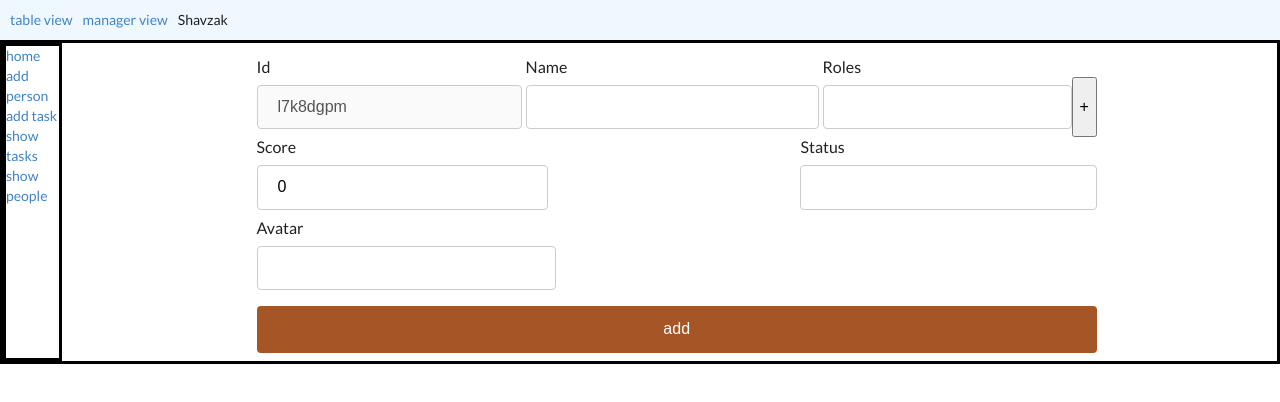
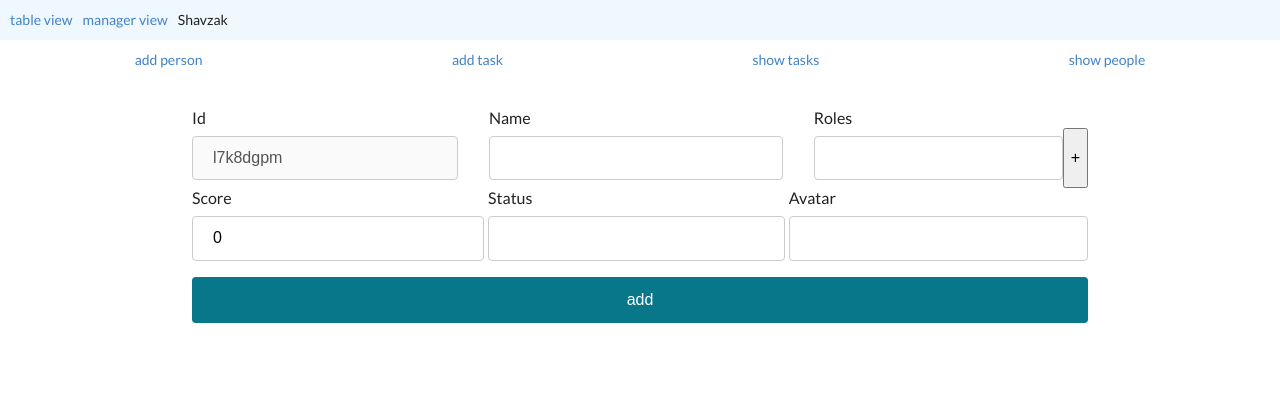
Before and after one commit to yuval-herman/shavazak, a React (Create React App) app in the folder client/: page /tablemanager/addperson in a window 1280 px wide. Shown: the top 402 px of the page. Built offline with nearby package versions, Linux system fonts and the light colour scheme.

Commit message:
added some styling to this grey project :)

```diff
--- a/client/public/index.html
+++ b/client/public/index.html
@@ -5,7 +5,10 @@
 		<link rel="icon" href="%PUBLIC_URL%/favicon.ico" />
 		<meta name="viewport" content="width=device-width, initial-scale=1" />
 		<meta name="theme-color" content="#000000" />
-    <meta name="description" content="Web site created using create-react-app" />
+		<meta
+			name="description"
+			content="Web site created using create-react-app"
+		/>
 		<link
 			rel="stylesheet"
 			href="https://cdnjs.cloudflare.com/ajax/libs/semantic-ui/2.4.1/semantic.min.css"
--- a/client/src/TableManager/TableManager.module.scss
+++ b/client/src/TableManager/TableManager.module.scss
@@ -1,11 +1,15 @@
 .main {
-	border: solid black;
 	display: flex;
+	flex-direction: column;
 	gap: 1rem;
 }
 
 .sidebar {
-	border: solid black;
+	width: 100%;
+	padding: 10px;
 	display: flex;
-	flex-direction: column;
+	justify-content: space-around;
+	* {
+		border-color: black;
+	}
 }
--- a/client/src/TableManager/TableManager.tsx
+++ b/client/src/TableManager/TableManager.tsx
@@ -1,6 +1,7 @@
 import { Link, Outlet } from "react-router-dom";
 import { MainNavbar } from "../MainNavbar/MainNavbar";
 import style from "./TableManager.module.scss";
+import Button from "@mui/material/Button";
 
 function TableManager() {
 	return (
@@ -8,7 +9,6 @@ function TableManager() {
 			<MainNavbar />
 			<div className={style.main}>
 				<nav className={style.sidebar}>
-					<Link to={"/"}>home</Link>
 					<Link to={"addperson"}>add person</Link>
 					<Link to={"addtask"}>add task</Link>
 					<Link to={"viewtasks"}>show tasks</Link>
--- a/client/src/components/AddPerson/AddPerson.module.scss
+++ b/client/src/components/AddPerson/AddPerson.module.scss
@@ -15,7 +15,7 @@
 	}
 	input[type="submit"] {
 		width: 100%;
-    background-color: #a65526;
+		background-color: #08778a;
 		color: white;
 		padding: 14px 20px;
 		margin: 8px 0;
@@ -23,7 +23,7 @@
 		border-radius: 4px;
 		cursor: pointer;
 		&:hover {
-      background-color: lighten($color: #a65526, $amount: 10);
+			background-color: lighten($color: #1946d9, $amount: 10);
 		}
 	}
 	input {
```
Also changed, not shown: package.json (added, +7 -0 lines), 1 other file (tests, documents, lock files or other folders). Lines whose indentation alone changed are shown as unchanged.
